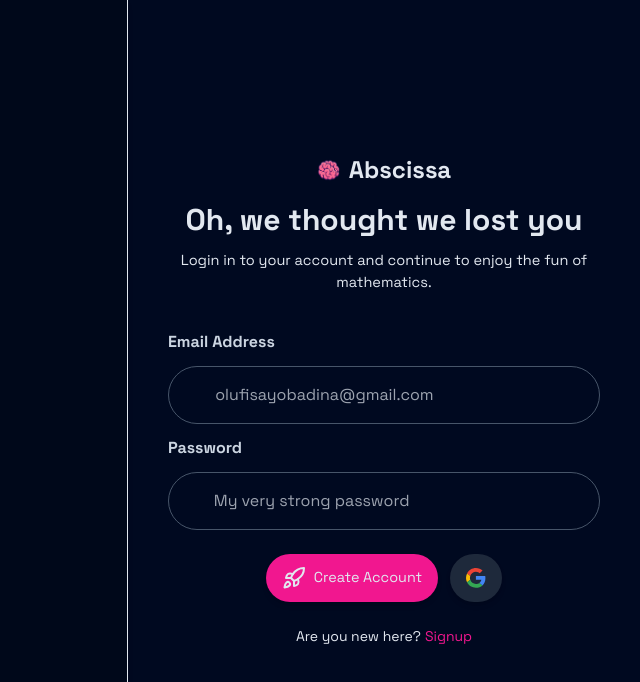
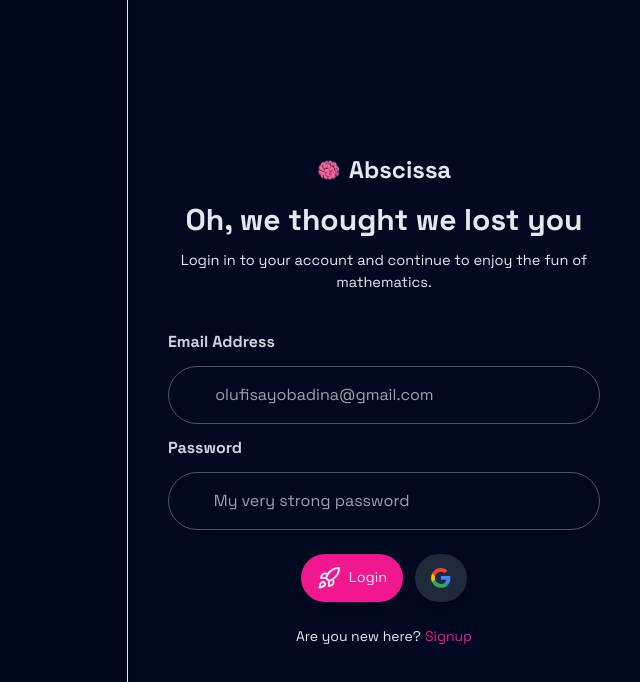
Before and after one commit to fisayo-dev/abscissa, a React (Vite) app in the folder frontend/: page /login in a window 1280 px wide. Shown: the top 682 px of the page, without its empty margins (640-1280 px from the left). Built offline with nearby package versions, Linux system fonts and the light colour scheme; some icons are missing.

Commit message:
change login btn text

```diff
--- a/frontend/src/pages/Public/Login.jsx
+++ b/frontend/src/pages/Public/Login.jsx
@@ -132,7 +132,7 @@ const Login = () => {
                   <div className="flex justify-center gap-3">
                     <button className="shadow-md text-[0.9rem] px-4 py-3 flex items-center justify-center gap-2 rounded-full bg-pink hover-dark-bg-pink">
                       <Rocket className="h-4 w-4 md:h-6 md:w-6" />
-                      <p className="capitalize">Create account</p>
+                      <p className="capitalize">Login </p>
                     </button>
                     <button className="shadow-md text-[0.9rem]  px-4 py-3 font-bold flex items-center justify-center gap-2 rounded-full bg-slate-800 text-slate-900 hover:bg-slate-700">
                       <img src={Google} width={20} height={20} />
```
